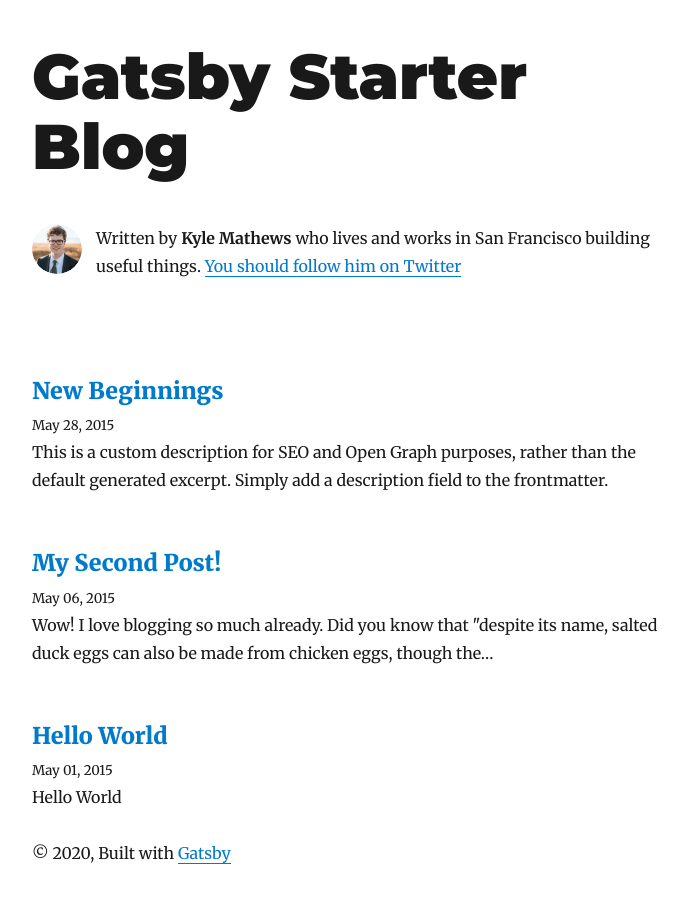
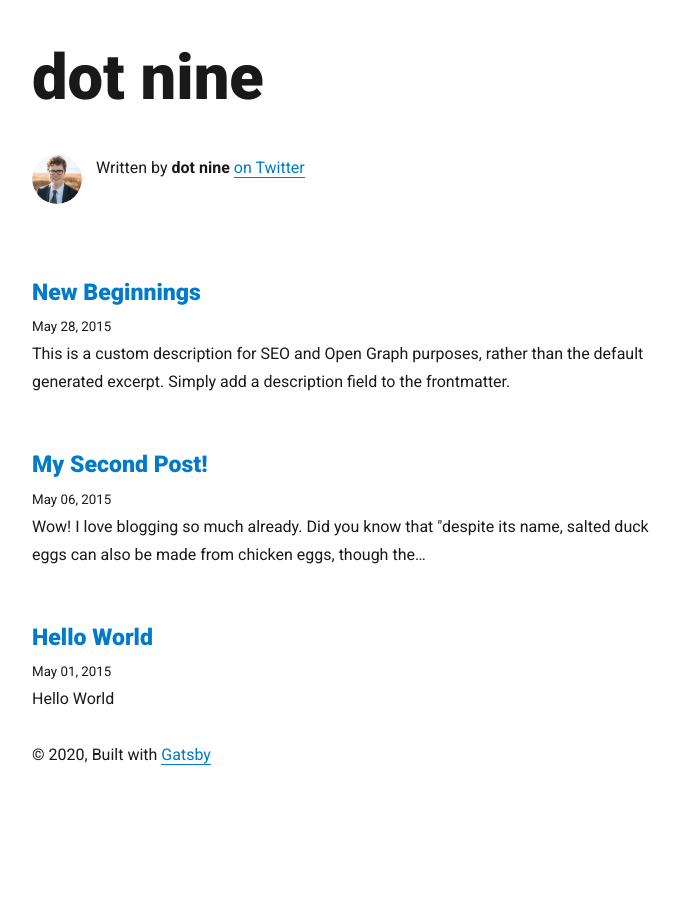
Before and after one commit to verytired/dotnine-new, a Gatsby site: page / in a window 1280 px wide. Shown: the whole page, without its empty margins (293-981 px from the left). After the commit the page ends 811 px from the top, so only its background shows below. Built offline with nearby package versions, Linux system fonts and the light colour scheme; Gatsby itself is replaced by a stand-in of ours; some packages are replaced by stand-ins of ours.

Commit message:
customize view

```diff
--- a/gatsby-browser.js
+++ b/gatsby-browser.js
@@ -1,5 +1,4 @@
 // custom typefaces
-import "typeface-montserrat"
-import "typeface-merriweather"
+import "typeface-roboto"
 
 import "prismjs/themes/prism.css"
--- a/gatsby-config.js
+++ b/gatsby-config.js
@@ -1,14 +1,14 @@
 module.exports = {
   siteMetadata: {
-    title: `Gatsby Starter Blog`,
+    title: `dot nine`,
     author: {
-      name: `Kyle Mathews`,
-      summary: `who lives and works in San Francisco building useful things.`,
+      name: `dot nine`,
+      summary: ``,
     },
     description: `A starter blog demonstrating what Gatsby can do.`,
     siteUrl: `https://gatsby-starter-blog-demo.netlify.app/`,
     social: {
-      twitter: `kylemathews`,
+      twitter: `dotnine_jp`,
     },
   },
   plugins: [
--- a/package.json
+++ b/package.json
@@ -32,6 +32,7 @@
     "react-typography": "^0.16.19",
     "typeface-merriweather": "0.0.72",
     "typeface-montserrat": "0.0.75",
+    "typeface-roboto": "0.0.75",
     "typography": "^0.16.19",
     "typography-theme-wordpress-2016": "^0.16.19"
   },
--- a/src/components/bio.js
+++ b/src/components/bio.js
@@ -60,7 +60,7 @@
         Written by <strong>{author.name}</strong> {author.summary}
         {` `}
         <a href={`https://twitter.com/${social.twitter}`}>
-          You should follow him on Twitter
+         on Twitter
         </a>
       </p>
     </div>
--- a/src/components/layout.js
+++ b/src/components/layout.js
@@ -31,7 +31,7 @@
     header = (
       <h3
         style={{
-          fontFamily: `Montserrat, sans-serif`,
+          fontFamily: `roboto, sans-serif`,
           marginTop: 0,
         }}
       >
--- a/src/utils/typography.js
+++ b/src/utils/typography.js
@@ -17,6 +17,14 @@
 if (process.env.NODE_ENV !== `production`) {
   typography.injectStyles()
 }
+typography.options.bodyFontFamily= ["Roboto", "serif"]
+typography.options.headerFontFamily= ["Roboto", "serif"]
+typography.options.overrideThemeStyles = ({ adjustFontSizeTo, rhythm }, options, styles) => ({
+  h1: {
+    fontFamily: ['roboto', 'sans-serif'].join(','),
+  }
+})
+console.log(typography)
 
 export default typography
 export const rhythm = typography.rhythm
```
